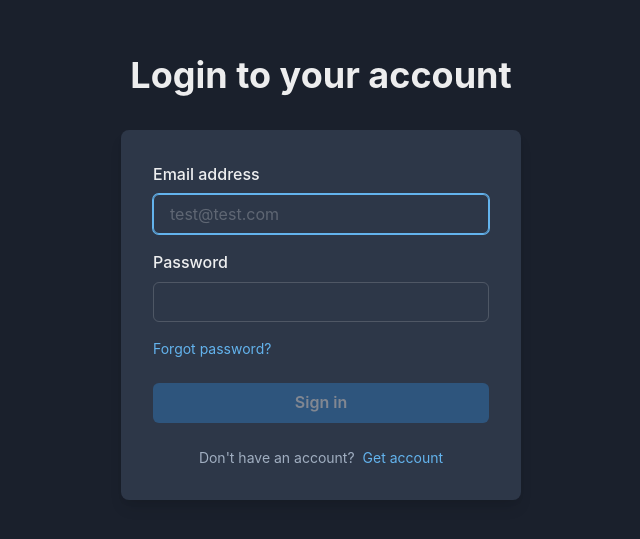
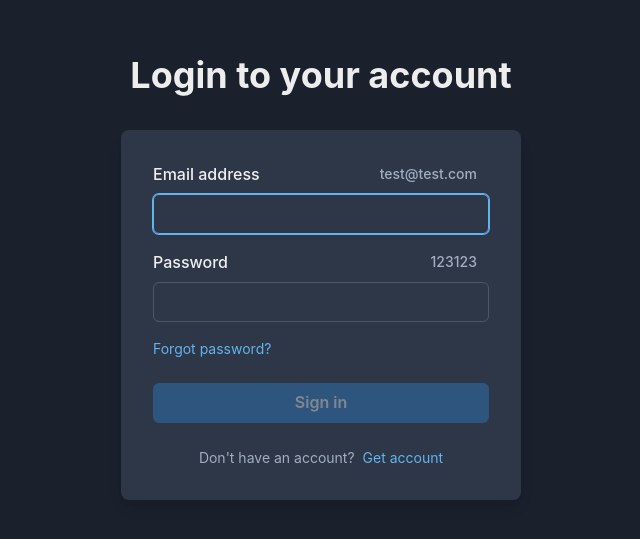
Before and after one commit to ayub-a/auth-app, a React app in the folder frontend/: page /login in a window 1280 px wide. Shown: the part 123-662 px from the top of the page, without its empty margins (319-959 px from the left). Built offline with nearby package versions, Linux system fonts and the light colour scheme; no server answers; the HTML template or start-up script is replaced by a standard one.

Commit message:
fix(client/ui): fix some styles

```diff
--- a/frontend/src/components/appContainer.tsx
+++ b/frontend/src/components/appContainer.tsx
@@ -12,7 +12,7 @@ export const AppContainer = () => {
     return (
         isLoading
         ?
-        <Center w='100vh' h='90vh' flexDir='column'>
+        <Center w='100vw' h='90vh'>
             <Spinner mb={4}/>
         </Center>
         :
--- a/frontend/src/pages/login.tsx
+++ b/frontend/src/pages/login.tsx
@@ -42,20 +42,32 @@ export const LoginPage = () => {
                         isError && <Box mb={3} color='red.400'>Invalid email or password</Box>
                     }
                     <Stack spacing={4}>
+                        <FormControl id='email'>
+                            <FormLabel display='flex' alignItems='center' justifyContent='space-between'>
+                                <Text>Email address</Text>
 
-                        <FormControl id='email'>
-                            <FormLabel>Email address</FormLabel>
+                                <Text align='center' fontSize='sm' color='text.muted'>
+                                     test@test.com
+                                </Text>
+                            </FormLabel>
+
                             <Input
                                 type='email'
                                 autoFocus
                                 value={email}
-                                placeholder="test@test.com"
                                 onChange={(e) => setEmail(e.target.value)}
                             />
                         </FormControl>
 
                          <FormControl id='password'>
-                            <FormLabel>Password</FormLabel>
+                            <FormLabel display='flex' alignItems='center' justifyContent='space-between'>
+                                <Text>Password</Text>
+
+                                <Text align='center' fontSize='sm' color='text.muted'>
+                                    123123
+                                </Text>
+                            </FormLabel>
+
                             <Input
                                 type='password'
                                 value={password}
```
